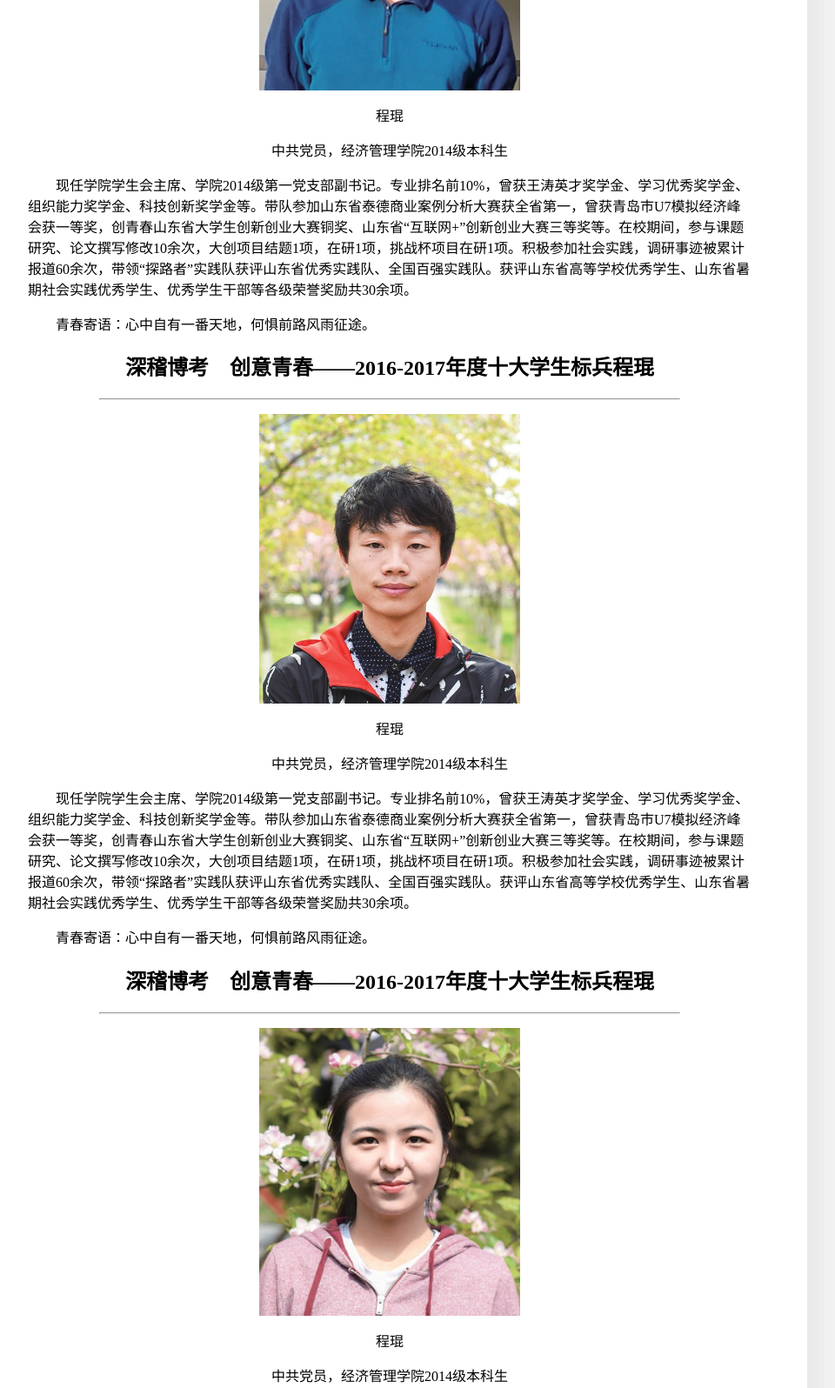
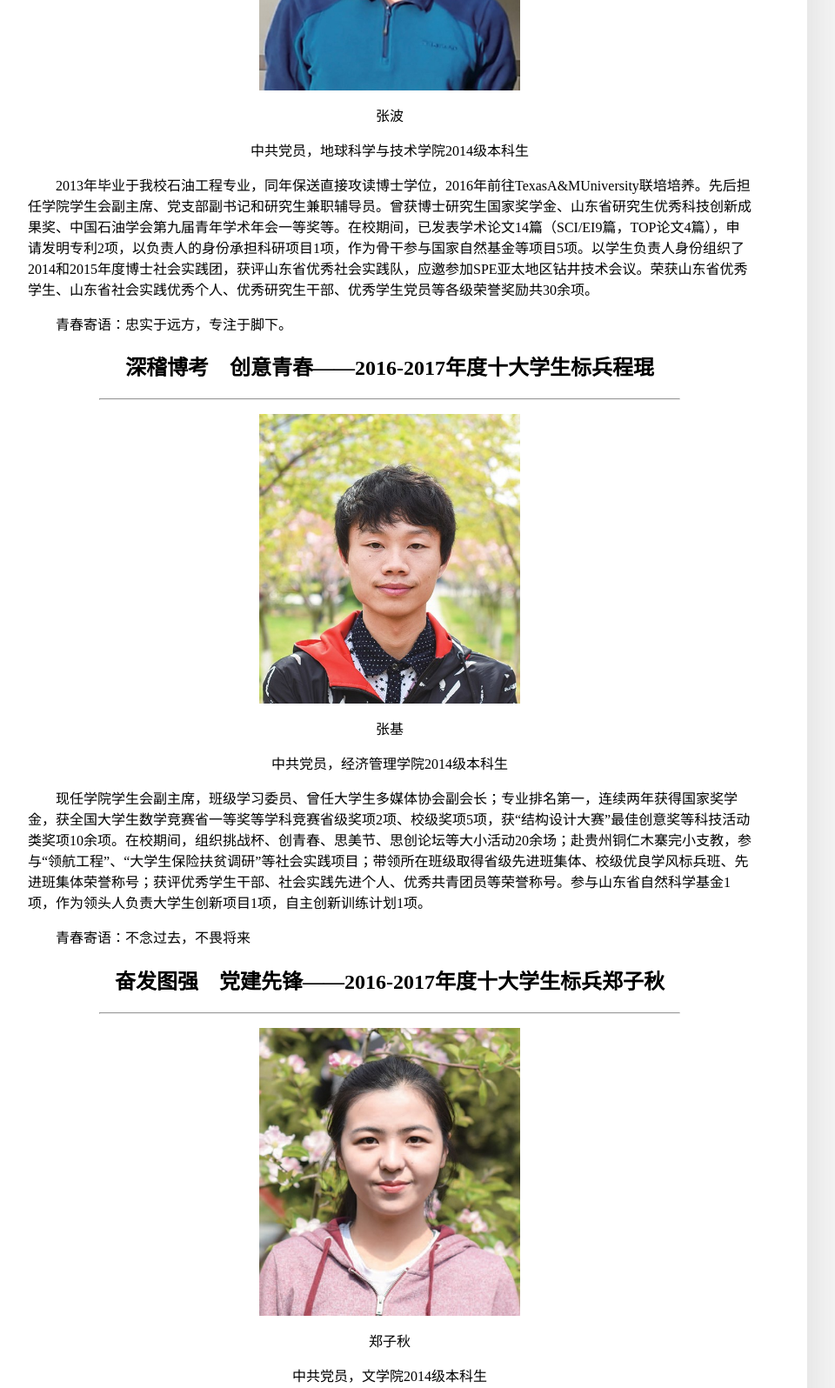
Before and after one commit to upcyiban/WelcomePage-2017, a website: page app/biaobing.html in a window 1280 px wide. Shown: the part 5180-6776 px from the top of the page at 87% size, without its empty margins (192-1152 px from the left). Drawn offline with nearby package versions, Linux system fonts and the light colour scheme; files that its build step writes are made by us from their sources; files whose address does not match are found by name.

Commit message:
标兵更新
标兵更新

```diff
--- a/app/biaobing.html
+++ b/app/biaobing.html
@@ -161,29 +161,29 @@
   <p style="text-indent:2rem;">现任机电学院兼职辅导员，曾任学院研究生学生会主席、学工处大学生资助中心服务站站长、学院辅导员助理。专业成绩排名第一，2015年保送我校学术型研究生。曾获罗伯托罗卡奖学金、国家励志奖学金、研究生国家奖学金组织能力奖学金、文体特长奖学金等多项奖学金，获中国研究生石油装备创新设计大赛二等奖、全国石油装备知识竞赛三等奖。参与学科科研、专业实习等项目18项，省自然基金项目在研，申请专利2项，2篇学术论文获校级优秀学术论文一等奖。在担任学院研会主席期间，带领学院3次评为优秀组织单位。曾获研究生舞蹈大赛冠军、研究生辩论赛冠军，获评优秀学生干部、优秀志愿者等多项荣誉称号</p>
   <p style="text-indent:2rem;">青春寄语：多一点感恩，多一点拼搏，多一点自律！我们将拥有最精彩的青春！</p>
 
-  <h2 style="text-align:center;">深稽博考　创意青春——2016-2017年度十大学生标兵程琨</h2>
+  <h2 style="text-align:center;">持之以恒　锐意进取——2016-2017年度十大学生标兵张基</h2>
   <hr width="80%">
   <p><img style="width:300px;display:block;margin: 0 auto;" src="images/biaobing/8.jpg" alt=""></p>
-  <p style="text-align:center;">程琨</p>
-  <p style="text-align:center;">中共党员，经济管理学院2014级本科生</p>
-  <p style="text-indent:2rem;">现任学院学生会主席、学院2014级第一党支部副书记。专业排名前10%，曾获王涛英才奖学金、学习优秀奖学金、组织能力奖学金、科技创新奖学金等。带队参加山东省泰德商业案例分析大赛获全省第一，曾获青岛市U7模拟经济峰会获一等奖，创青春山东省大学生创新创业大赛铜奖、山东省“互联网+”创新创业大赛三等奖等。在校期间，参与课题研究、论文撰写修改10余次，大创项目结题1项，在研1项，挑战杯项目在研1项。积极参加社会实践，调研事迹被累计报道60余次，带领“探路者”实践队获评山东省优秀实践队、全国百强实践队。获评山东省高等学校优秀学生、山东省暑期社会实践优秀学生、优秀学生干部等各级荣誉奖励共30余项。</p>
-  <p style="text-indent:2rem;">青春寄语：心中自有一番天地，何惧前路风雨征途。</p>
+  <p style="text-align:center;">张波</p>
+  <p style="text-align:center;">中共党员，地球科学与技术学院2014级本科生</p>
+  <p style="text-indent:2rem;">2013年毕业于我校石油工程专业，同年保送直接攻读博士学位，2016年前往TexasA&MUniversity联培培养。先后担任学院学生会副主席、党支部副书记和研究生兼职辅导员。曾获博士研究生国家奖学金、山东省研究生优秀科技创新成果奖、中国石油学会第九届青年学术年会一等奖等。在校期间，已发表学术论文14篇（SCI/EI9篇，TOP论文4篇），申请发明专利2项，以负责人的身份承担科研项目1项，作为骨干参与国家自然基金等项目5项。以学生负责人身份组织了2014和2015年度博士社会实践团，获评山东省优秀社会实践队，应邀参加SPE亚太地区钻井技术会议。荣获山东省优秀学生、山东省社会实践优秀个人、优秀研究生干部、优秀学生党员等各级荣誉奖励共30余项。</p>
+  <p style="text-indent:2rem;">青春寄语：忠实于远方，专注于脚下。</p>
 
   <h2 style="text-align:center;">深稽博考　创意青春——2016-2017年度十大学生标兵程琨</h2>
   <hr width="80%">
   <p><img style="width:300px;display:block;margin: 0 auto;" src="images/biaobing/9.jpg" alt=""></p>
-  <p style="text-align:center;">程琨</p>
+  <p style="text-align:center;">张基</p>
   <p style="text-align:center;">中共党员，经济管理学院2014级本科生</p>
-  <p style="text-indent:2rem;">现任学院学生会主席、学院2014级第一党支部副书记。专业排名前10%，曾获王涛英才奖学金、学习优秀奖学金、组织能力奖学金、科技创新奖学金等。带队参加山东省泰德商业案例分析大赛获全省第一，曾获青岛市U7模拟经济峰会获一等奖，创青春山东省大学生创新创业大赛铜奖、山东省“互联网+”创新创业大赛三等奖等。在校期间，参与课题研究、论文撰写修改10余次，大创项目结题1项，在研1项，挑战杯项目在研1项。积极参加社会实践，调研事迹被累计报道60余次，带领“探路者”实践队获评山东省优秀实践队、全国百强实践队。获评山东省高等学校优秀学生、山东省暑期社会实践优秀学生、优秀学生干部等各级荣誉奖励共30余项。</p>
-  <p style="text-indent:2rem;">青春寄语：心中自有一番天地，何惧前路风雨征途。</p>
+  <p style="text-indent:2rem;">现任学院学生会副主席，班级学习委员、曾任大学生多媒体协会副会长；专业排名第一，连续两年获得国家奖学金，获全国大学生数学竞赛省一等奖等学科竞赛省级奖项2项、校级奖项5项，获“结构设计大赛”最佳创意奖等科技活动类奖项10余项。在校期间，组织挑战杯、创青春、思美节、思创论坛等大小活动20余场；赴贵州铜仁木寨完小支教，参与“领航工程”、“大学生保险扶贫调研”等社会实践项目；带领所在班级取得省级先进班集体、校级优良学风标兵班、先进班集体荣誉称号；获评优秀学生干部、社会实践先进个人、优秀共青团员等荣誉称号。参与山东省自然科学基金1项，作为领头人负责大学生创新项目1项，自主创新训练计划1项。</p>
+  <p style="text-indent:2rem;">青春寄语：不念过去，不畏将来</p>
 
-  <h2 style="text-align:center;">深稽博考　创意青春——2016-2017年度十大学生标兵程琨</h2>
+  <h2 style="text-align:center;">奋发图强　党建先锋——2016-2017年度十大学生标兵郑子秋</h2>
   <hr width="80%">
   <p><img style="width:300px;display:block;margin: 0 auto;" src="images/biaobing/10.jpg" alt=""></p>
-  <p style="text-align:center;">程琨</p>
-  <p style="text-align:center;">中共党员，经济管理学院2014级本科生</p>
-  <p style="text-indent:2rem;">现任学院学生会主席、学院2014级第一党支部副书记。专业排名前10%，曾获王涛英才奖学金、学习优秀奖学金、组织能力奖学金、科技创新奖学金等。带队参加山东省泰德商业案例分析大赛获全省第一，曾获青岛市U7模拟经济峰会获一等奖，创青春山东省大学生创新创业大赛铜奖、山东省“互联网+”创新创业大赛三等奖等。在校期间，参与课题研究、论文撰写修改10余次，大创项目结题1项，在研1项，挑战杯项目在研1项。积极参加社会实践，调研事迹被累计报道60余次，带领“探路者”实践队获评山东省优秀实践队、全国百强实践队。获评山东省高等学校优秀学生、山东省暑期社会实践优秀学生、优秀学生干部等各级荣誉奖励共30余项。</p>
-  <p style="text-indent:2rem;">青春寄语：心中自有一番天地，何惧前路风雨征途。</p>
+  <p style="text-align:center;">郑子秋</p>
+  <p style="text-align:center;">中共党员，文学院2014级本科生</p>
+  <p style="text-indent:2rem;">现任文学院2014级学生第一党支部书记、文学院团委助理。连续两年专业第一，连续两年获国家奖学金，获文体特长奖学金，科技创新奖学金，组织能力奖学金等。曾获山东省模拟法庭比赛二等奖，学校2016年思想政治教育研究年会优秀理论成果二等奖。主持自主创新项目以及大创项目各1项，参加学校挑战杯选拔赛作为重点培育项目。曾代表学校赴北京参加全国外交外事礼仪大赛。担任学校党建信息员，参与学校党建课题1项。组织开展学院品牌活动近40次，多次获评校十佳精品活动。获评山东省优秀学生、山东省三下乡社会实践优秀个人、百佳志愿干部、暑期政府见习营“优秀营员”、校优秀学生等各级荣誉奖励10余项。</p>
+  <p style="text-indent:2rem;">青春寄语：青春追逐梦想，责任承担使命，感恩成就未来。</p>
 
 </div>
 <footer>
```
